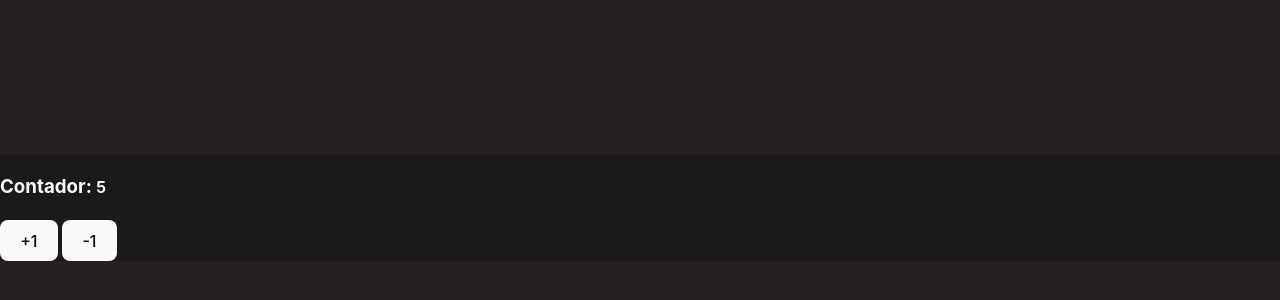
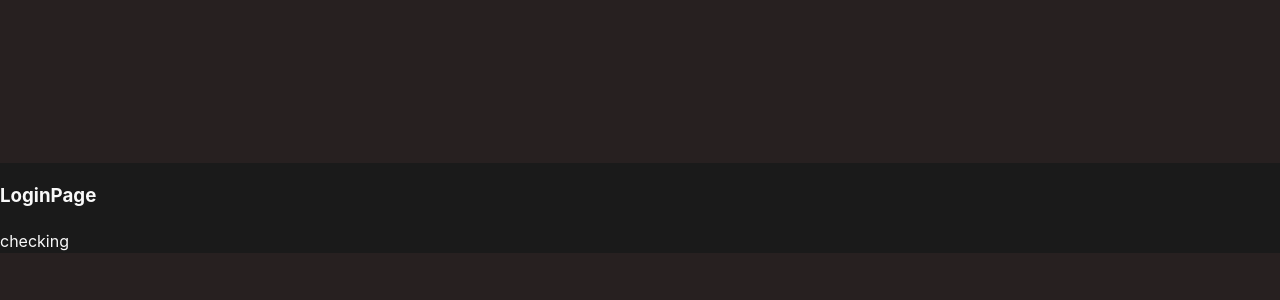
Before and after one commit to M00R3D/CursoReactNative, a React (Vite) app: page / in a window 1280 px wide. Shown: the part 192-492 px from the top of the page. Built offline with nearby package versions, Linux system fonts and the light colour scheme.

Commit message:
pantalla de login pero solo muestra el status checking

```diff
--- a/package.json
+++ b/package.json
@@ -11,7 +11,8 @@
   },
   "dependencies": {
     "react": "^18.3.1",
-    "react-dom": "^18.3.1"
+    "react-dom": "^18.3.1",
+    "zustand": "^5.0.0-rc.2"
   },
   "devDependencies": {
     "@eslint/js": "^9.9.0",
--- a/src/App.tsx
+++ b/src/App.tsx
@@ -1,8 +1,13 @@
 // import { useState } from 'react'
-import
+// import
+// {
+//     CounterWithHook
+//    } from './hooks'
+
+   import
 {
-    CounterWithHook
-   } from './hooks'
+    LoginPage
+   } from './components'
 
 function App() {
   // const [count, setCount] = useState(0)
@@ -13,7 +18,8 @@ function App() {
       {/* <BasicTypes/> */}
       {/* <ObjectLiterals/> */}
       {/* <BasicFunctions/> */}
-      <CounterWithHook/>
+      {/* <CounterWithHook/> */}
+      <LoginPage/>
     </main>
   )
 }
--- /dev/null
+++ b/src/components/LoginPage.tsx
@@ -0,0 +1,16 @@
+import React from 'react'
+import { useAuthStore } from '../store/auth.store'
+
+export const LoginPage = () => {
+
+    const authStatus = useAuthStore(state => state.status);
+
+
+  return (
+    <>
+        <h3>LoginPage</h3>
+
+        {authStatus}
+    </>
+  )
+}
--- /dev/null
+++ b/src/components/index.ts
@@ -0,0 +1 @@
+export * from './LoginPage';
--- /dev/null
+++ b/src/store/auth.store.ts
@@ -0,0 +1,16 @@
+import  {create}from 'zustand';
+interface AuthState{
+    status : 'authenticated'|'unaunthenticated'|'checking';
+    token?:string;
+    user?:{
+        name:string;
+        email:string;
+
+    }
+}
+
+export const useAuthStore=create<AuthState>()(()=>({
+    status :'checking',
+    token:undefined,
+    user:undefined,
+}));
```
Also changed, not shown: 1 other file (tests, documents, lock files or other folders).
